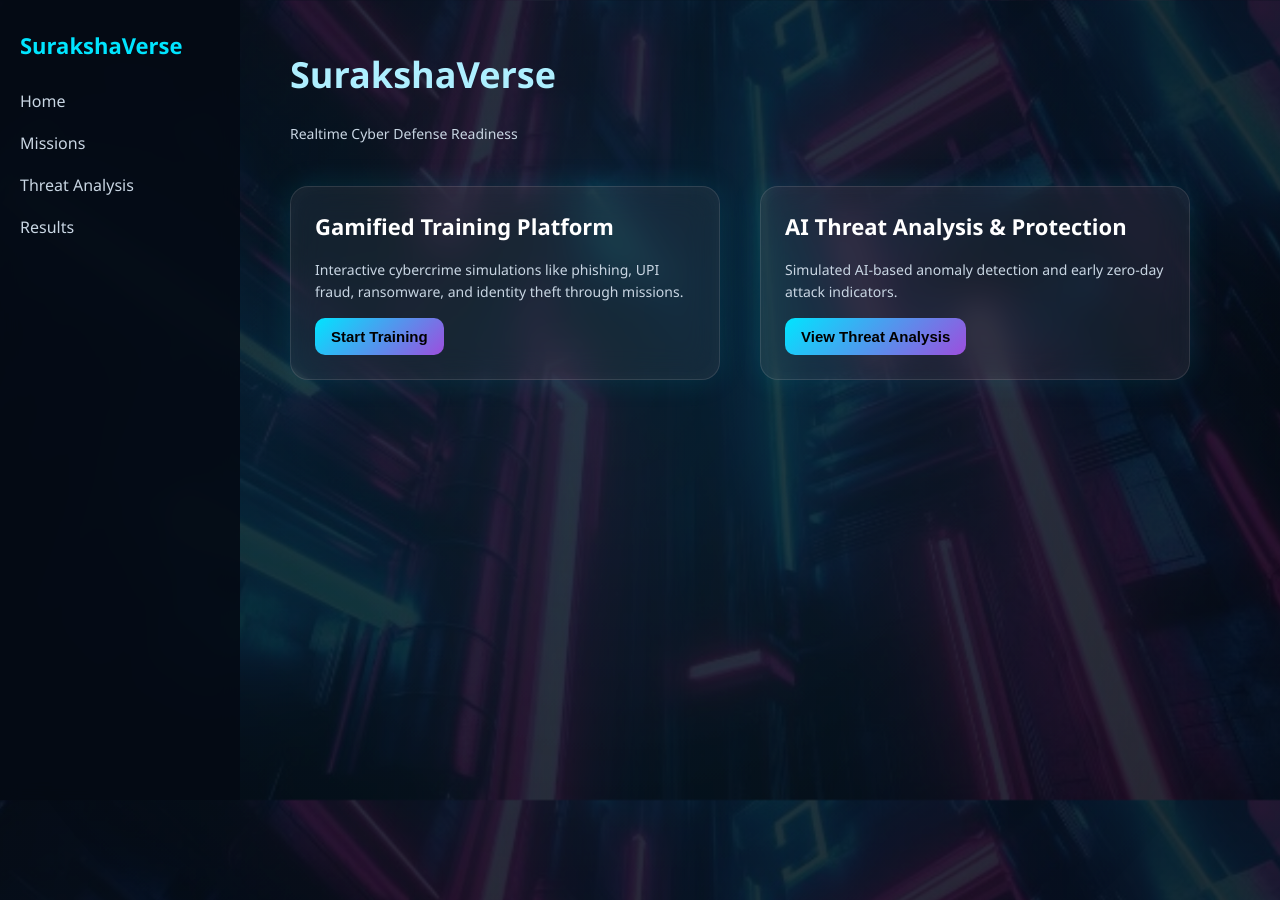
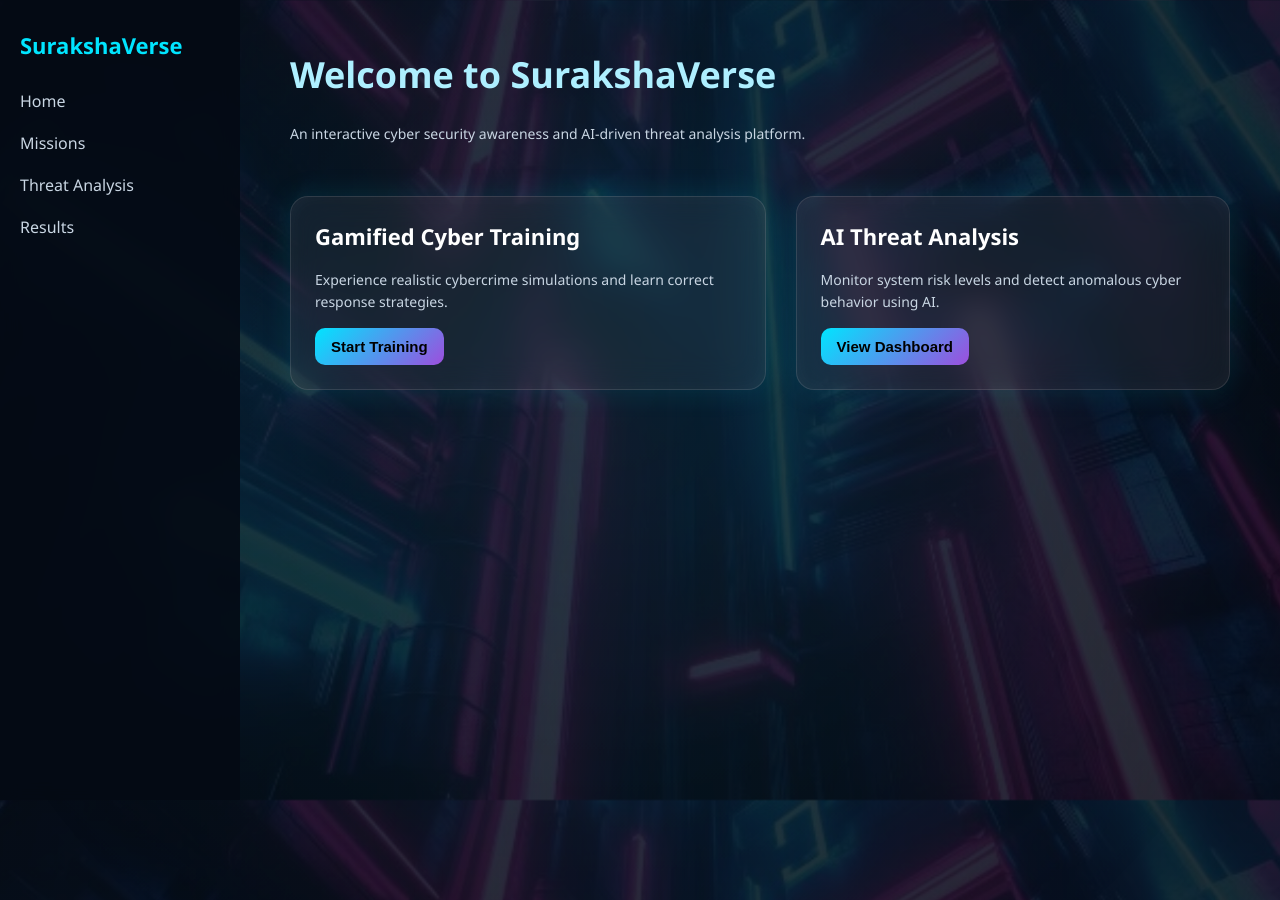
Before and after one commit to gauravphutane11/SurakshaVerse, a React (Create React App) app in the folder frontend/: page /home in a window 1280 px wide. Built offline with nearby package versions, Linux system fonts and the light colour scheme.

Commit message:
dashboard ui changes

```diff
--- a/frontend/src/index.css
+++ b/frontend/src/index.css
@@ -116,3 +116,58 @@ button:active {
     box-shadow: 0 0 0 0 rgba(255, 77, 77, 0);
   }
 }
+/* ===== Live Heartbeat Animation ===== */
+
+.heartbeat {
+  position: relative;
+  width: 12px;
+  height: 12px;
+  border-radius: 50%;
+}
+
+.heartbeat::before {
+  content: "";
+  position: absolute;
+  top: 50%;
+  left: 50%;
+  width: 12px;
+  height: 12px;
+  border-radius: 50%;
+  transform: translate(-50%, -50%);
+  animation: heartbeatPulse 1.6s infinite;
+}
+
+.heartbeat.low {
+  background: #4dff88;
+}
+.heartbeat.low::before {
+  background: rgba(77, 255, 136, 0.6);
+}
+
+.heartbeat.medium {
+  background: #ffb84d;
+}
+.heartbeat.medium::before {
+  background: rgba(255, 184, 77, 0.6);
+}
+
+.heartbeat.high {
+  background: #ff4d4d;
+}
+.heartbeat.high::before {
+  background: rgba(255, 77, 77, 0.6);
+}
+
+@keyframes heartbeatPulse {
+  0% {
+    transform: translate(-50%, -50%) scale(1);
+    opacity: 0.8;
+  }
+  70% {
+    transform: translate(-50%, -50%) scale(3);
+    opacity: 0;
+  }
+  100% {
+    opacity: 0;
+  }
+}
--- a/frontend/src/pages/Dashboard.js
+++ b/frontend/src/pages/Dashboard.js
@@ -13,12 +13,20 @@ function Dashboard() {
 
   useEffect(() => {
     const fetchRiskData = async () => {
-      await axios.post(`${API_BASE}/risk/train`);
-      const response = await axios.get(`${API_BASE}/risk/predict`);
-      setRiskLevel(response.data.risk_level);
-      setAnomalies(response.data.anomalies);
-      setLoading(false);
+      try {
+        await axios.post(`${API_BASE}/risk/train`);
+        const response = await axios.get(`${API_BASE}/risk/predict`);
+
+        setRiskLevel(response.data.risk_level);
+        setAnomalies(response.data.anomalies);
+      } catch (error) {
+        console.error("Dashboard error:", error);
+        setRiskLevel("Error");
+      } finally {
+        setLoading(false);
+      }
     };
+
     fetchRiskData();
   }, []);
 
@@ -36,27 +44,47 @@ function Dashboard() {
     return 0;
   };
 
+  const getHeartbeatClass = () => {
+    if (riskLevel === "High") return "heartbeat high";
+    if (riskLevel === "Medium") return "heartbeat medium";
+    return "heartbeat low";
+  };
+
   return (
     <div>
       <Sidebar />
 
-      <div style={{ marginLeft: "240px", padding: "40px", minHeight: "100vh" }}>
-        <motion.h1 initial={{ opacity: 0 }} animate={{ opacity: 1 }}>
+      <div
+        style={{
+          marginLeft: "240px",
+          padding: "40px",
+          minHeight: "100vh"
+        }}
+      >
+        <motion.h1
+          initial={{ opacity: 0 }}
+          animate={{ opacity: 1 }}
+        >
           AI Threat Analysis Dashboard
         </motion.h1>
 
+        {/* Risk Level */}
         <motion.div className="glass-card" style={{ marginTop: "30px" }}>
           <h2>Current System Risk Level</h2>
+
           {loading ? (
             <p>Analyzing system behavior...</p>
           ) : (
             <p>
               Risk Status:{" "}
-              <strong style={{ color: getRiskColor() }}>{riskLevel}</strong>
+              <strong style={{ color: getRiskColor() }}>
+                {riskLevel}
+              </strong>
             </p>
           )}
         </motion.div>
 
+        {/* Risk Gauge with Heartbeat */}
         <motion.div
           className="glass-card"
           style={{
@@ -66,14 +94,33 @@ function Dashboard() {
             alignItems: "center"
           }}
         >
-          <h2 style={{ marginBottom: "20px" }}>AI Risk Confidence</h2>
+          <h2
+            style={{
+              display: "flex",
+              alignItems: "center",
+              gap: "10px",
+              marginBottom: "20px"
+            }}
+          >
+            AI Risk Confidence
+            <span className={getHeartbeatClass()}></span>
+          </h2>
+
           {!loading && (
-            <RiskGauge value={getRiskValue()} level={riskLevel} />
+            <RiskGauge
+              value={getRiskValue()}
+              level={riskLevel}
+            />
           )}
         </motion.div>
 
+        {/* Detected Anomalies */}
         <motion.div className="glass-card" style={{ marginTop: "30px" }}>
           <h2>Detected Anomalous Activities</h2>
+
+          {!loading && anomalies.length === 0 && (
+            <p>No anomalous activity detected.</p>
+          )}
 
           {!loading &&
             anomalies.map((item, index) => (
@@ -101,6 +148,18 @@ function Dashboard() {
               </motion.div>
             ))}
         </motion.div>
+
+        {/* Footer */}
+        <div
+          style={{
+            marginTop: "40px",
+            fontSize: "14px",
+            color: "#c9d6e3"
+          }}
+        >
+          Note: Live animations indicate continuous monitoring. All values are
+          generated from a real ML-based threat analysis backend.
+        </div>
       </div>
     </div>
   );
--- a/frontend/src/pages/Home.js
+++ b/frontend/src/pages/Home.js
@@ -1,6 +1,6 @@
 import { motion } from "framer-motion";
+import Sidebar from "../components/Sidebar";
 import { useNavigate } from "react-router-dom";
-import Sidebar from "../components/Sidebar";
 
 function Home() {
   const navigate = useNavigate();
@@ -9,38 +9,58 @@ function Home() {
     <div>
       <Sidebar />
 
-      <div style={container}>
-        <h1>SurakshaVerse</h1>
-        <p style={{ color: "#c9d6e3", marginBottom: "40px" }}>
-          Realtime Cyber Defense Readiness
-        </p>
+      <div
+        style={{
+          marginLeft: "240px",
+          padding: "50px",
+          minHeight: "100vh"
+        }}
+      >
+        {/* Page entrance */}
+        <motion.div
+          initial={{ opacity: 0, y: 20 }}
+          animate={{ opacity: 1, y: 0 }}
+          transition={{ duration: 0.6 }}
+        >
+          <h1>Welcome to SurakshaVerse</h1>
 
-        <div style={grid}>
+          <p style={{ maxWidth: "700px", marginTop: "10px" }}>
+            An interactive cyber security awareness and AI-driven threat analysis
+            platform.
+          </p>
+        </motion.div>
+
+        {/* Module cards */}
+        <div style={{ display: "flex", gap: "30px", marginTop: "50px" }}>
+          {/* Module A */}
           <motion.div
             className="glass-card"
-            whileHover={{ scale: 1.05 }}
+            whileHover={{ scale: 1.03 }}
+            transition={{ duration: 0.3 }}
           >
-            <h2>Gamified Training Platform</h2>
+            <h2>Gamified Cyber Training</h2>
             <p>
-              Interactive cybercrime simulations like phishing, UPI fraud,
-              ransomware, and identity theft through missions.
+              Experience realistic cybercrime simulations and learn correct
+              response strategies.
             </p>
             <button onClick={() => navigate("/missions")}>
               Start Training
             </button>
           </motion.div>
 
+          {/* Module B */}
           <motion.div
             className="glass-card"
-            whileHover={{ scale: 1.05 }}
+            whileHover={{ scale: 1.03 }}
+            transition={{ duration: 0.3 }}
           >
-            <h2>AI Threat Analysis & Protection</h2>
+            <h2>AI Threat Analysis</h2>
             <p>
-              Simulated AI-based anomaly detection and early zero-day
-              attack indicators.
+              Monitor system risk levels and detect anomalous cyber behavior
+              using AI.
             </p>
             <button onClick={() => navigate("/dashboard")}>
-              View Threat Analysis
+              View Dashboard
             </button>
           </motion.div>
         </div>
@@ -49,17 +69,4 @@ function Home() {
   );
 }
 
-const container = {
-  marginLeft: "240px",
-  padding: "50px",
-  minHeight: "100vh",
-};
-
-const grid = {
-  display: "grid",
-  gridTemplateColumns: "1fr 1fr",
-  gap: "40px",
-  maxWidth: "900px",
-};
-
 export default Home;
```
